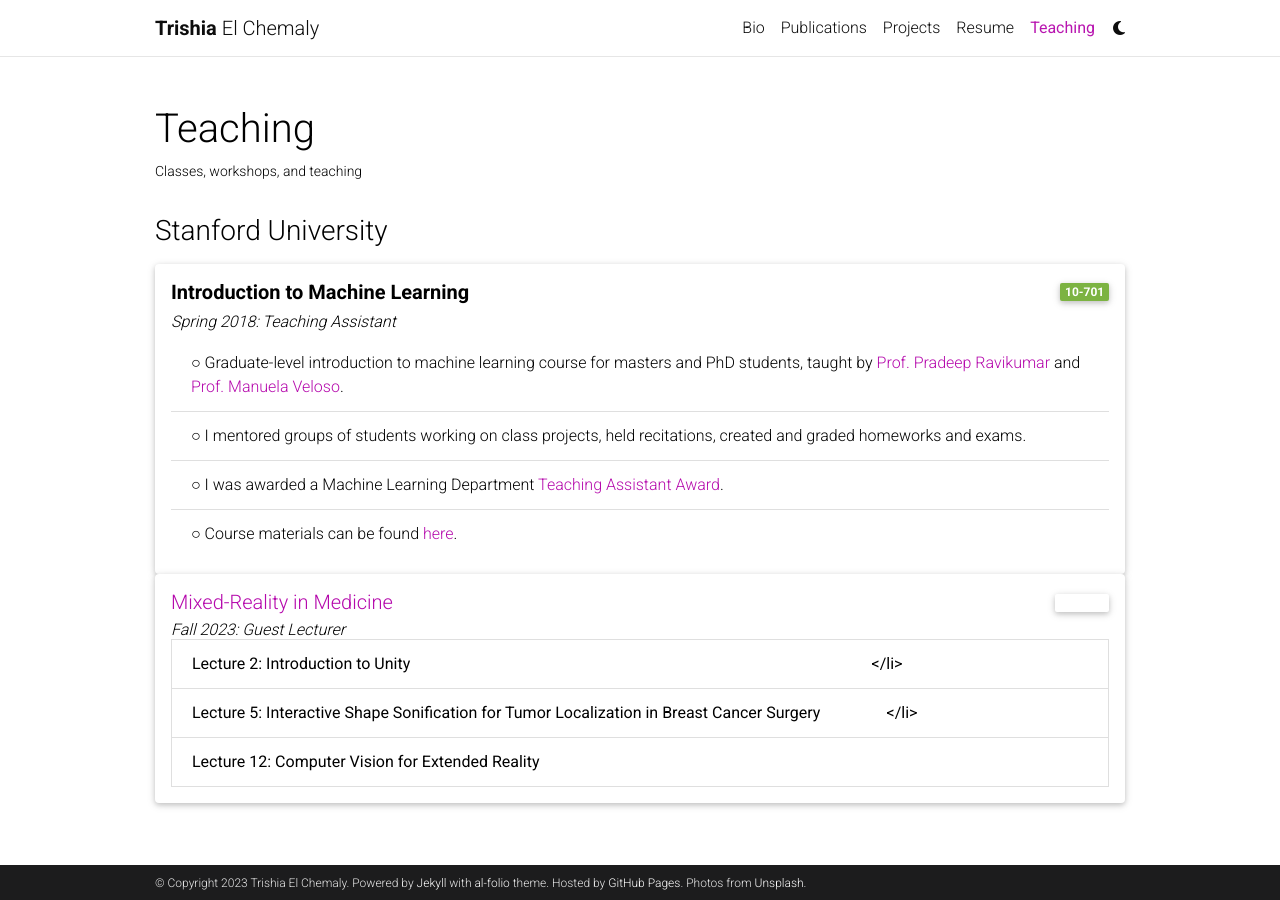
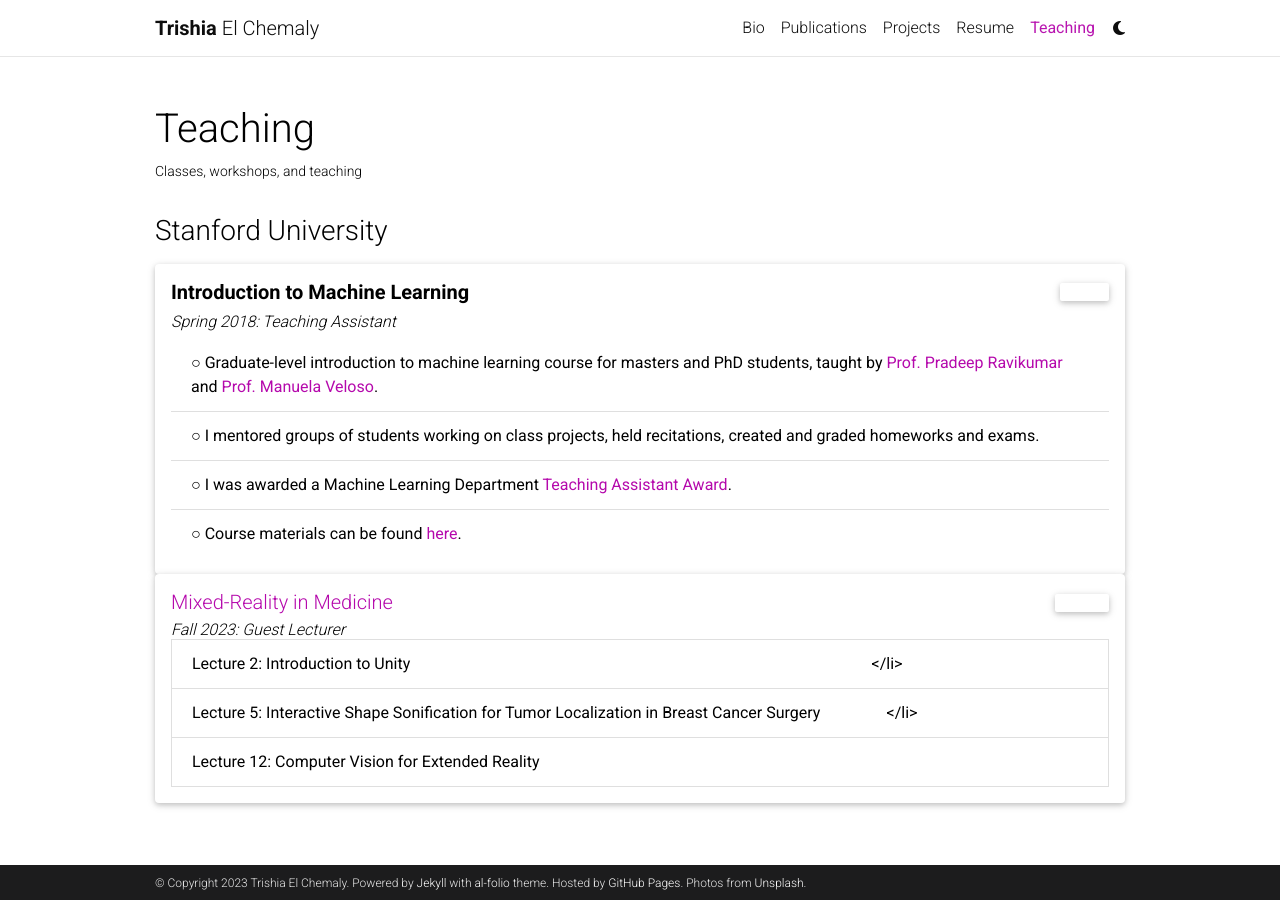
Before and after one commit to tchemaly/tchemaly.github.io, a Jekyll site: the page built from _pages/teaching.md, in a window 1280 px wide. Built offline with Jekyll 4.4.1, drawn with Linux system fonts in a browser that asks for light colours; comment, search, counter and statistics services are not loaded; a style sheet for code colours, icons or effects is not loaded.

Commit message:
Update teaching.md

```diff
--- a/_pages/teaching.md
+++ b/_pages/teaching.md
@@ -16,13 +16,13 @@ nav_order: 5
         <h5 class="font-weight-bold">Introduction to Machine Learning</h5>
       </div>
       <div class="col-sm-2 text-left text-sm-right">
-        <span class="badge font-weight-bold light-green darken-1 text-uppercase align-middle" href="https://www.cs.cmu.edu/~pradeepr/courses/701/2018-spring/" target="_blank">
+        <span class="badge font-weight-bold cyan-color darken-1 text-uppercase align-middle" href="https://www.cs.cmu.edu/~pradeepr/courses/701/2018-spring/" target="_blank">
             10-701
         </span>
       </div>
     </div>
     <h6 class="font-italic mt-2 mt-sm-0">Spring 2018: Teaching Assistant</h6>
-    <ul class="card-text font-weight-light list-group list-group-flush">
+    <ul class="card-text font-weight-dark list-group list-group-flush">
       <li class="list-group-item">○ Graduate-level introduction to machine learning course for masters and PhD students, taught by <a href="https://www.cs.cmu.edu/~pradeepr/" target="_blank">Prof. Pradeep Ravikumar</a> and  <a href="https://www.cs.cmu.edu/~mmv/" target="_blank">Prof. Manuela Veloso</a>.</li>
       <li class="list-group-item">○ I mentored groups of students working on class projects, held recitations, created and graded homeworks and exams.</li>
       <li class="list-group-item">○ I was awarded a Machine Learning Department <a href="https://www.ml.cmu.edu/news/news-archive/2018/may/machine-learning-ta-awards-2018.html" target="_blank">Teaching Assistant Award</a>.</li>
```
